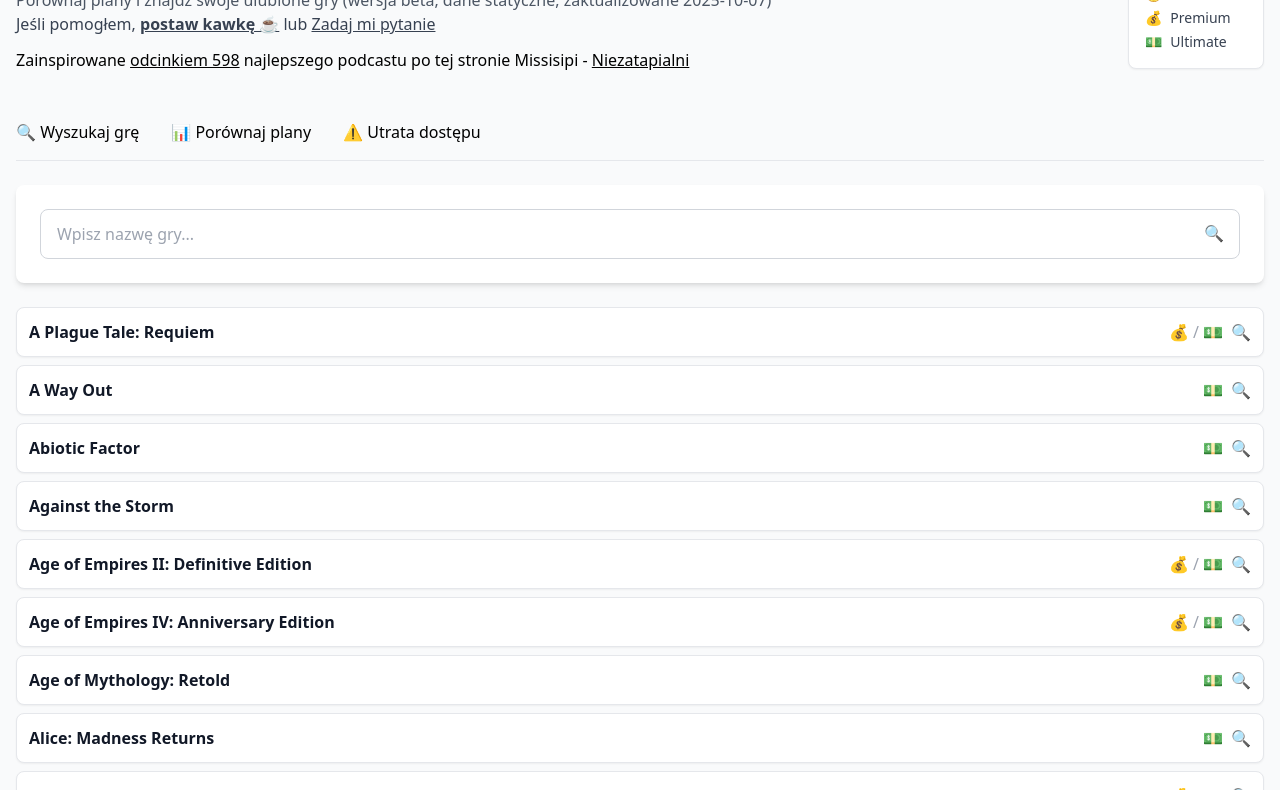
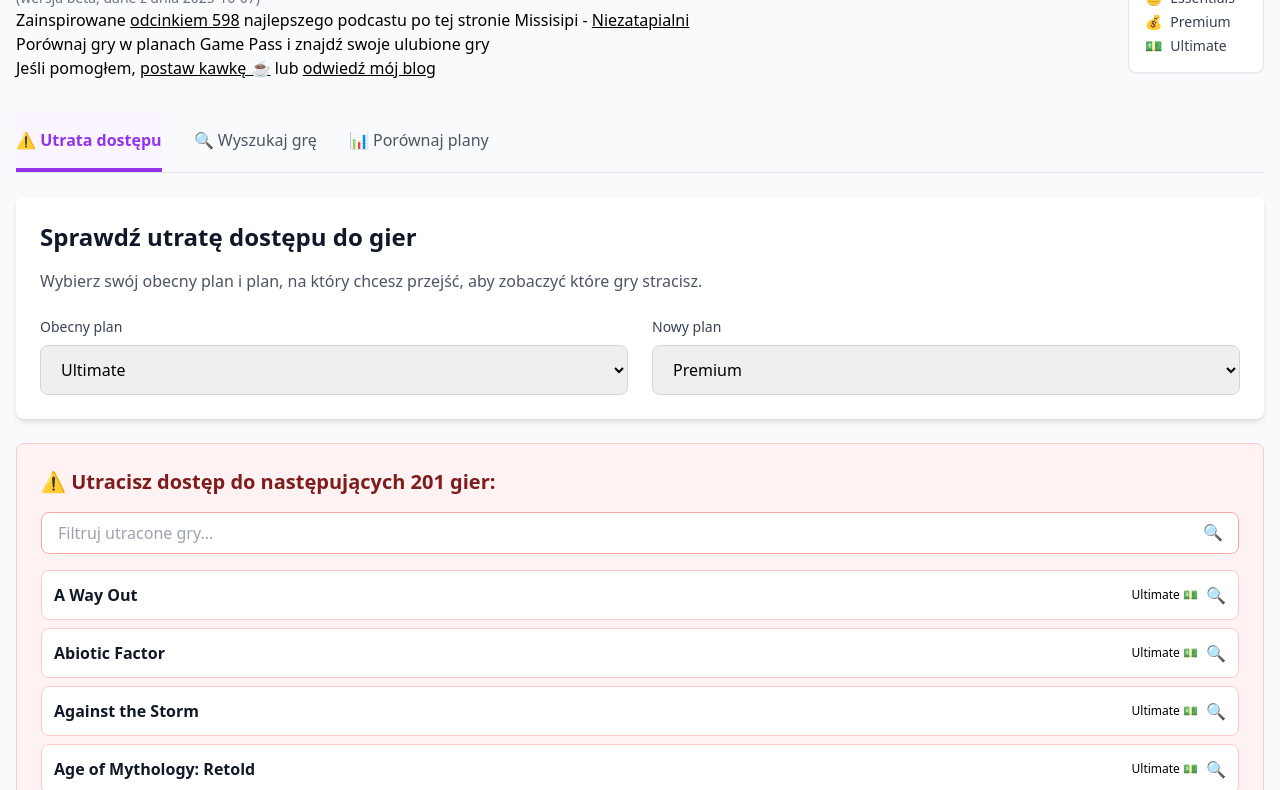
Before and after one commit to kpalik/gamepass-explorer, a plain HTML site: page index.html in a window 1280 px wide. Shown: the part 92-882 px from the top of the page. Drawn offline with nearby package versions, Linux system fonts and the light colour scheme.

Commit message:
feat: add search filter and auto-calculation for lost games in migration tab

```diff
--- a/app.js
+++ b/app.js
@@ -17,6 +17,8 @@
     displayAllGames();
     displayGamesByPlan();
     setupSearchListener();
+    // Auto-calculate lost games since migration tab is now default
+    calculateLostGames();
 }
 
 // Switch between tabs
@@ -79,9 +81,9 @@
     searchResults.innerHTML = filteredGames.map(game => {
         const searchUrl = `https://www.xbox.com/pl-pl/Search/Results?q=${encodeURIComponent(game.title)}`;
         const planIcons = {
-            'essentials': '<span title="Essentials">🪙</span>',
-            'premium': '<span title="Premium">💰</span>',
-            'ultimate': '<span title="Ultimate">💵</span>'
+            'essentials': '<span title="Essentials" class="text-xs">Essentials 🪙</span>',
+            'premium': '<span title="Premium" class="text-xs">Premium 💰</span>',
+            'ultimate': '<span title="Ultimate" class="text-xs">Ultimate 💵</span>'
         };
         return `
         <div class="bg-white rounded-lg shadow-sm p-3 hover:shadow-md transition border border-gray-200">
@@ -132,20 +134,13 @@
     });
 }
 
+// Store lost games globally for filtering
+let currentLostGames = [];
+
 // Calculate lost games when migrating plans
 function calculateLostGames() {
     const currentPlan = document.getElementById('currentPlan').value;
     const newPlan = document.getElementById('newPlan').value;
-
-    if (!currentPlan || !newPlan) {
-        alert('Proszę wybrać oba plany');
-        return;
-    }
-
-    if (currentPlan === newPlan) {
-        alert('Wybierz różne plany');
-        return;
-    }
 
     // Define plan hierarchy
     const planHierarchy = {
@@ -155,9 +150,11 @@
         'none': 0
     };
 
-    // Check if it's a downgrade
-    if (planHierarchy[newPlan] >= planHierarchy[currentPlan]) {
-        alert('Nowy plan musi być niższy niż obecny plan');
+    // Check if it's the same plan or upgrade
+    if (currentPlan === newPlan || planHierarchy[newPlan] >= planHierarchy[currentPlan]) {
+        // Hide results and show message
+        document.getElementById('lostGamesResult').classList.add('hidden');
+        document.getElementById('noLostGames').classList.add('hidden');
         return;
     }
 
@@ -181,19 +178,57 @@
     if (lostGames.length === 0) {
         lostGamesResult.classList.add('hidden');
         noLostGames.classList.remove('hidden');
+        currentLostGames = [];
     } else {
         noLostGames.classList.add('hidden');
         lostGamesResult.classList.remove('hidden');
 
-        lostGamesTitle.textContent = `⚠️ Utracisz dostęp do następujących ${lostGames.length} gier:`;
-        lostGamesList.innerHTML = lostGames
-            .sort((a, b) => a.title.localeCompare(b.title))
+        // Store sorted lost games globally
+        currentLostGames = lostGames.sort((a, b) => a.title.localeCompare(b.title));
+
+        // Setup filter listener
+        const filterInput = document.getElementById('lostGamesFilter');
+        filterInput.value = ''; // Clear filter
+        filterInput.removeEventListener('input', filterLostGames); // Remove old listener
+        filterInput.addEventListener('input', filterLostGames); // Add new listener
+
+        // Display all lost games
+        displayLostGames(currentLostGames);
+    }
+}
+
+// Filter lost games based on search query
+function filterLostGames(e) {
+    const query = e.target.value.toLowerCase();
+    const filtered = currentLostGames.filter(game =>
+        game.title.toLowerCase().includes(query)
+    );
+    displayLostGames(filtered);
+}
+
+// Display lost games list
+function displayLostGames(gamesToDisplay) {
+    const lostGamesList = document.getElementById('lostGamesList');
+    const lostGamesTitle = document.getElementById('lostGamesTitle');
+
+    lostGamesTitle.textContent = `⚠️ Utracisz dostęp do następujących ${currentLostGames.length} gier${gamesToDisplay.length !== currentLostGames.length ? ` (pokazano ${gamesToDisplay.length})` : ''}:`;
+
+    if (gamesToDisplay.length === 0) {
+        lostGamesList.innerHTML = `
+            <div class="text-center py-8">
+                <p class="text-gray-600">Nie znaleziono gier pasujących do filtra</p>
+            </div>
+        `;
+        return;
+    }
+
+    lostGamesList.innerHTML = gamesToDisplay
         .map(game => {
             const searchUrl = `https://www.xbox.com/pl-pl/Search/Results?q=${encodeURIComponent(game.title)}`;
             const planIcons = {
-                    'essentials': '<span title="Essentials">🪙</span>',
-                    'premium': '<span title="Premium">💰</span>',
-                    'ultimate': '<span title="Ultimate">💵</span>'
+                'essentials': '<span title="Essentials" class="text-xs">Essentials 🪙</span>',
+                'premium': '<span title="Premium" class="text-xs">Premium 💰</span>',
+                'ultimate': '<span title="Ultimate" class="text-xs">Ultimate 💵</span>'
             };
             return `
             <div class="bg-white rounded-lg p-3 border border-red-200">
@@ -213,7 +248,6 @@
         `;
         }).join('');
 }
-}
 
 // Load games when page loads
 document.addEventListener('DOMContentLoaded', () => {
@@ -222,4 +256,7 @@
     // Set default values for migration tab
     document.getElementById('currentPlan').value = 'ultimate';
     document.getElementById('newPlan').value = 'premium';
+
+    // Ensure migration tab is properly initialized as active
+    switchTab('migration');
 });
--- a/index.html
+++ b/index.html
@@ -19,11 +19,30 @@
         .plan-ultimate {
             @apply bg-purple-100 text-purple-800;
         }
-        .tab-active {
-            @apply border-b-2 border-purple-600 text-purple-600 font-semibold;
+
+        /* Tab styles with higher specificity */
+        button[id^="tab-"] {
+            transition: all 0.2s ease-in-out;
+            border-bottom: 4px solid transparent;
+            padding-top: 1rem;
+            padding-bottom: 1rem;
         }
-        .tab-inactive {
-            @apply text-gray-600 hover:text-gray-800;
+
+        button[id^="tab-"].tab-active {
+            border-bottom-color: #9333ea !important;
+            color: #9333ea !important;
+            background-color: #faf5ff !important;
+            font-weight: 700 !important;
+        }
+
+        button[id^="tab-"].tab-inactive {
+            color: #4b5563;
+            border-bottom-color: transparent;
+        }
+
+        button[id^="tab-"].tab-inactive:hover {
+            color: #1f2937;
+            background-color: #f3f4f6;
         }
     </style>
 </head>
@@ -33,13 +52,14 @@
         <header class="mb-8">
             <div class="flex flex-col md:flex-row md:items-center md:justify-between gap-4">
                 <div>
-                    <h1 class="text-4xl font-bold text-gray-900 mb-2">GamePass Explorer</h1>
-                    <p class="text-gray-600">Porównaj plany i znajdź swoje ulubione gry (wersja beta, dane statyczne, zaktualizowane 2025-10-07)</p>
-                    <p class="text-gray-700 mb-3">Jeśli pomogłem, <a href="https://buycoffee.to/palik" target="_blank" rel="noopener noreferrer"
-                        class="font-bold underline">
-                        postaw kawkę ☕</a> lub <a href="https://palikowski.net/blog/mail/" target="_blank" rel="noopener noreferrer" class="underline">Zadaj mi pytanie</a></p>
+                    <h1 class="text-4xl font-bold text-gray-900 mb-2">Game Pass Explorer</h1>
+                    <h3 class="text-sm text-gray-500">(wersja beta, dane z dnia 2025-10-07)</h3>
+                    <p>Zainspirowane <a href="https://niezatapialni.com/?p=5724" target="_blank" rel="noopener noreferrer" class="underline hover:text-gray-800">odcinkiem 598</a> najlepszego podcastu po tej stronie Missisipi - <a href="https://niezatapialni.pl/" target="_blank" rel="noopener noreferrer" class="underline hover:text-gray-800">Niezatapialni</a></p>
+                    <p>Porównaj gry w planach Game Pass i znajdź swoje ulubione gry </p>
+                    <p>Jeśli pomogłem, <a href="https://buycoffee.to/palik" target="_blank" rel="noopener noreferrer"
+                        class="underline">
+                        postaw kawkę ☕</a> lub <a href="https://palikowski.net/blog/" target="_blank" rel="noopener noreferrer" class="underline">odwiedź mój blog</a></p>
 
-                    <p>Zainspirowane <a href="https://niezatapialni.com/?p=5724" target="_blank" rel="noopener noreferrer" class="underline hover:text-gray-800">odcinkiem 598</a> najlepszego podcastu po tej stronie Missisipi - <a href="https://niezatapialni.pl/" target="_blank" rel="noopener noreferrer" class="underline hover:text-gray-800">Niezatapialni</a></p>
 
                 </p>
                 </div>
@@ -66,20 +86,78 @@
         <!-- Tabs -->
         <div class="mb-6 border-b border-gray-200">
             <nav class="flex space-x-8">
-                <button id="tab-search" class="py-4 tab-active" onclick="switchTab('search')">
+                <button id="tab-migration" class="tab-active" onclick="switchTab('migration')">
+                    ⚠️ Utrata dostępu
+                </button>
+                <button id="tab-search" class="tab-inactive" onclick="switchTab('search')">
                     🔍 Wyszukaj grę
                 </button>
-                <button id="tab-compare" class="py-4 tab-inactive" onclick="switchTab('compare')">
+                <button id="tab-compare" class="tab-inactive" onclick="switchTab('compare')">
                     📊 Porównaj plany
-                </button>
-                <button id="tab-migration" class="py-4 tab-inactive" onclick="switchTab('migration')">
-                    ⚠️ Utrata dostępu
                 </button>
             </nav>
         </div>
 
+        <!-- Migration Tab -->
+        <div id="content-migration" class="tab-content">
+            <div class="bg-white rounded-lg shadow-md p-6 mb-6">
+                <h2 class="text-2xl font-bold text-gray-900 mb-4">Sprawdź utratę dostępu do gier</h2>
+                <p class="text-gray-600 mb-6">Wybierz swój obecny plan i plan, na który chcesz przejść, aby zobaczyć które gry stracisz.</p>
+
+                <div class="grid grid-cols-1 md:grid-cols-2 gap-6">
+                    <div>
+                        <label class="block text-sm font-medium text-gray-700 mb-2">Obecny plan</label>
+                        <select id="currentPlan" class="w-full px-4 py-3 border border-gray-300 rounded-lg focus:ring-2 focus:ring-purple-500" onchange="calculateLostGames()">
+                            <option value="ultimate">Ultimate</option>
+                            <option value="premium">Premium</option>
+                            <option value="essentials">Essentials</option>
+                        </select>
+                    </div>
+                    <div>
+                        <label class="block text-sm font-medium text-gray-700 mb-2">Nowy plan</label>
+                        <select id="newPlan" class="w-full px-4 py-3 border border-gray-300 rounded-lg focus:ring-2 focus:ring-purple-500" onchange="calculateLostGames()">
+                            <option value="premium">Premium</option>
+                            <option value="essentials">Essentials</option>
+                            <option value="none">Brak subskrypcji</option>
+                        </select>
+                    </div>
+                </div>
+            </div>
+
+            <div id="lostGamesResult" class="hidden">
+                <div class="bg-red-50 border border-red-200 rounded-lg p-6">
+                    <h3 class="text-xl font-bold text-red-900 mb-4" id="lostGamesTitle">
+                        ⚠️ Utracisz dostęp do następujących gier:
+                    </h3>
+                    <div class="mb-4">
+                        <div class="relative">
+                            <input
+                                type="text"
+                                id="lostGamesFilter"
+                                placeholder="Filtruj utracone gry..."
+                                class="w-full px-4 py-2 border border-red-300 rounded-lg focus:ring-2 focus:ring-red-500 focus:border-transparent bg-white"
+                            >
+                            <span class="absolute right-4 top-2 text-gray-400">🔍</span>
+                        </div>
+                    </div>
+                    <div id="lostGamesList" class="space-y-2">
+                        <!-- Lost games will be inserted here -->
+                    </div>
+                </div>
+            </div>
+
+            <div id="noLostGames" class="hidden">
+                <div class="bg-green-50 border border-green-200 rounded-lg p-6">
+                    <h3 class="text-xl font-bold text-green-900 mb-2">
+                        ✅ Świetna wiadomość!
+                    </h3>
+                    <p class="text-green-800">Nie stracisz dostępu do żadnych gier przy tej zmianie planu.</p>
+                </div>
+            </div>
+        </div>
+
         <!-- Search Tab -->
-        <div id="content-search" class="tab-content">
+        <div id="content-search" class="tab-content hidden">
             <div class="bg-white rounded-lg shadow-md p-6 mb-6">
                 <div class="relative">
                     <input
@@ -153,61 +231,6 @@
             </div>
         </div>
 
-        <!-- Migration Tab -->
-        <div id="content-migration" class="tab-content hidden">
-            <div class="bg-white rounded-lg shadow-md p-6 mb-6">
-                <h2 class="text-2xl font-bold text-gray-900 mb-4">Sprawdź utratę dostępu do gier</h2>
-                <p class="text-gray-600 mb-6">Wybierz swój obecny plan i plan, na który chcesz przejść, aby zobaczyć które gry stracisz.</p>
-
-                <div class="grid grid-cols-1 md:grid-cols-2 gap-6 mb-6">
-                    <div>
-                        <label class="block text-sm font-medium text-gray-700 mb-2">Obecny plan</label>
-                        <select id="currentPlan" class="w-full px-4 py-3 border border-gray-300 rounded-lg focus:ring-2 focus:ring-purple-500">
-                            <option value="">Wybierz plan...</option>
-                            <option value="ultimate">Ultimate</option>
-                            <option value="premium">Premium</option>
-                            <option value="essentials">Essentials</option>
-                        </select>
-                    </div>
-                    <div>
-                        <label class="block text-sm font-medium text-gray-700 mb-2">Nowy plan</label>
-                        <select id="newPlan" class="w-full px-4 py-3 border border-gray-300 rounded-lg focus:ring-2 focus:ring-purple-500">
-                            <option value="">Wybierz plan...</option>
-                            <option value="premium">Premium</option>
-                            <option value="essentials">Essentials</option>
-                            <option value="none">Brak subskrypcji</option>
-                        </select>
-                    </div>
-                </div>
-
-                <button
-                    onclick="calculateLostGames()"
-                    class="w-full bg-purple-600 text-white py-3 rounded-lg font-semibold hover:bg-purple-700 transition"
-                >
-                    Sprawdź utratę dostępu
-                </button>
-            </div>
-
-            <div id="lostGamesResult" class="hidden">
-                <div class="bg-red-50 border border-red-200 rounded-lg p-6">
-                    <h3 class="text-xl font-bold text-red-900 mb-4" id="lostGamesTitle">
-                        ⚠️ Utracisz dostęp do następujących gier:
-                    </h3>
-                    <div id="lostGamesList" class="space-y-2">
-                        <!-- Lost games will be inserted here -->
-                    </div>
-                </div>
-            </div>
-
-            <div id="noLostGames" class="hidden">
-                <div class="bg-green-50 border border-green-200 rounded-lg p-6">
-                    <h3 class="text-xl font-bold text-green-900 mb-2">
-                        ✅ Świetna wiadomość!
-                    </h3>
-                    <p class="text-green-800">Nie stracisz dostępu do żadnych gier przy tej zmianie planu.</p>
-                </div>
-            </div>
-        </div>
     </div>
 
     <!-- Footer -->
```
Lines whose indentation alone changed are shown as unchanged.
